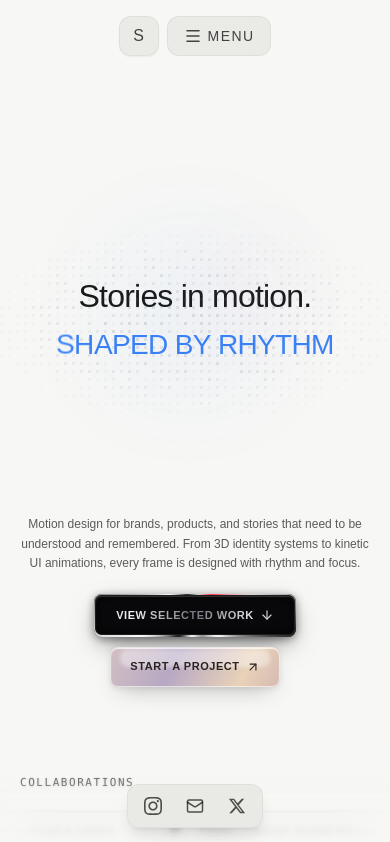
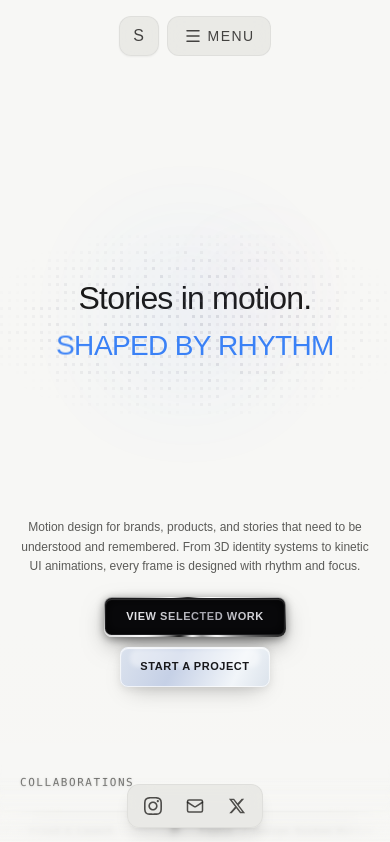
Before and after one commit to vinay-oppuri/sajju-portfolio, a Next.js app: page / in a window 390 px wide. Shown: the top 842 px of the page. Built offline with nearby package versions, Linux system fonts and the light colour scheme.

Commit message:
npm -> pnpm | client req modifications to hero-section regarding colors used in buttons

```diff
--- a/components/sections/hero-section.tsx
+++ b/components/sections/hero-section.tsx
@@ -1,6 +1,5 @@
 "use client";
 
-import { ArrowUpRight } from "lucide-react";
 import { motion } from "framer-motion";
 import { FlipFadeText } from "@/components/ui/flip-fade-text";
 import { CardTimeMachine } from "@/components/ui/new-cards";
@@ -125,14 +124,13 @@ export function HeroSection() {
               UI animations, every frame is designed with rhythm and focus.
             </p>
 
-            <div className="flex flex-wrap items-center justify-center lg:justify-end gap-2.5 sm:gap-3 pt-1">
+            <div className="flex flex-col items-center justify-center lg:items-end lg:justify-end w-full gap-2.5 sm:gap-3 pt-1">
               <ChromeBorderButton href="#work">
                 View selected work
               </ChromeBorderButton>
 
               <GlossButton
                 href="#contact"
-                icon={<ArrowUpRight className="size-3.5" />}
               >
                 <span>Start a project</span>
               </GlossButton>
--- a/components/ui/chrome-border-button.tsx
+++ b/components/ui/chrome-border-button.tsx
@@ -3,7 +3,6 @@
 import * as React from "react";
 import Link from "next/link";
 import { motion } from "framer-motion";
-import { ArrowDown } from "lucide-react";
 import { cn } from "@/lib/utils";
 
 export interface ChromeBorderButtonProps
@@ -31,51 +30,48 @@ export const ChromeBorderButton = React.forwardRef<
     },
     ref
   ) => {
-    const buttonBody = (
-      <div
-        className={cn(
-          "group relative rounded-lg p-[1.5px] overflow-hidden select-none inline-flex items-center justify-center",
-          "shadow-[0_10px_28px_-8px_rgba(0,0,0,0.6),0_2px_8px_rgba(0,0,0,0.4)]",
-          "transition-all duration-200 hover:scale-[1.02] active:scale-[0.97] cursor-pointer",
-          className
-        )}
-        style={{
-          background:
-            "linear-gradient(135deg, #2a2a2e 0%, #151518 35%, #3a3a40 55%, #151518 80%, #2a2a2e 100%)",
-        }}
-      >
+    const buttonContent = (
+      <>
         {/* traveling chrome metallic ring - rotating conic-gradient */}
         <motion.span
           className="absolute -inset-[140%] blur-[1.5px] pointer-events-none"
           style={{
             background:
-              "conic-gradient(from 0deg, #0a0a0a, #ffffff, #8a8a8a, #ffffff, #1c1c1c, #dcdcdc, #ff2d3b, #dcdcdc, #1c1c1c, #ffffff, #8a8a8a, #ffffff, #0a0a0a)",
+              "conic-gradient(from 0deg, #0a0a0a, #ffffff, #8a8a8a, #ffffff, #1c1c1c, #dcdcdc, #ffffff, #dcdcdc, #1c1c1c, #ffffff, #8a8a8a, #ffffff, #0a0a0a)",
           }}
           animate={{ rotate: 360 }}
           transition={{ duration: 4, repeat: Infinity, ease: "linear" }}
         />
 
         {/* Inner Face - Sleek Luxury Black */}
-        <div className="relative z-10 h-10 sm:h-11 px-5 sm:px-6 flex items-center justify-center rounded-[6.5px] bg-[#09090b] hover:bg-[#111114] select-none gap-2 border border-white/[0.08] shadow-[inset_0_1px_1px_rgba(255,255,255,0.18),inset_0_0_12px_rgba(0,0,0,0.8)] transition-colors duration-200">
+        <div className="relative z-10 w-full h-full px-5 sm:px-6 flex items-center justify-center rounded-[6.5px] bg-[#09090b] hover:bg-[#111114] select-none border border-white/8 shadow-[inset_0_1px_1px_rgba(255,255,255,0.18),inset_0_0_12px_rgba(0,0,0,0.8)] transition-colors duration-200">
           <motion.span
-            className="relative z-10 text-[11px] sm:text-xs font-semibold uppercase tracking-wider bg-clip-text text-transparent inline-flex items-center gap-1.5"
+            className="relative z-10 text-[11px] sm:text-xs font-semibold uppercase tracking-wider leading-none bg-clip-text text-transparent select-none flex items-center justify-center"
             style={{
               backgroundImage:
-                "linear-gradient(100deg, #ffffff 0%, #a1a1aa 22%, #f4f4f5 42%, #71717a 58%, #ffffff 76%, #d4d4d8 88%, #ffffff 100%)",
-              backgroundSize: "250% 100%",
+                "linear-gradient(110deg, #a1a1aa 0%, #e4e4e7 25%, #ffffff 50%, #e4e4e7 75%, #a1a1aa 100%)",
+              backgroundSize: "200% 100%",
             }}
-            animate={{ backgroundPosition: ["0% 50%", "250% 50%"] }}
-            transition={{ duration: 7, repeat: Infinity, ease: "linear" }}
+            animate={{ backgroundPosition: ["200% 50%", "0% 50%"] }}
+            transition={{ duration: 5, repeat: Infinity, ease: "linear" }}
           >
-            <span>{children}</span>
-            {icon !== undefined ? (
-              icon
-            ) : (
-              <ArrowDown className="size-3.5 text-zinc-300 group-hover:text-white transition-colors shrink-0" />
-            )}
+            {children}
           </motion.span>
+
+          {icon && (
+            <span className="absolute right-3.5 sm:right-4 top-1/2 -translate-y-1/2 flex items-center justify-center pointer-events-none">
+              {icon}
+            </span>
+          )}
         </div>
-      </div>
+      </>
+    );
+
+    const sharedClasses = cn(
+      "group relative rounded-lg p-[1.5px] overflow-hidden select-none inline-flex items-center justify-center h-10 sm:h-11 md:h-11 lg:h-11 shrink-0 cursor-pointer",
+      "shadow-[0_10px_28px_-8px_rgba(0,0,0,0.6),0_2px_8px_rgba(0,0,0,0.4)] hover:shadow-[0_14px_32px_-8px_rgba(0,0,0,0.8)]",
+      "transition-shadow duration-200",
+      className
     );
 
     if (href) {
@@ -87,9 +83,9 @@ export const ChromeBorderButton = React.forwardRef<
             target="_blank"
             rel="noopener noreferrer"
             onClick={onClick as unknown as React.MouseEventHandler<HTMLAnchorElement>}
-            className="inline-block"
+            className={sharedClasses}
           >
-            {buttonBody}
+            {buttonContent}
           </a>
         );
       }
@@ -99,9 +95,9 @@ export const ChromeBorderButton = React.forwardRef<
           ref={ref as React.Ref<HTMLAnchorElement>}
           href={href}
           onClick={onClick as unknown as React.MouseEventHandler<HTMLAnchorElement>}
-          className="inline-block"
+          className={sharedClasses}
         >
-          {buttonBody}
+          {buttonContent}
         </Link>
       );
     }
@@ -111,10 +107,10 @@ export const ChromeBorderButton = React.forwardRef<
         ref={ref as React.Ref<HTMLButtonElement>}
         type="button"
         onClick={onClick}
-        className="inline-block border-none bg-transparent p-0"
+        className={sharedClasses}
         {...props}
       >
-        {buttonBody}
+        {buttonContent}
       </button>
     );
   }
--- a/components/ui/gloss-button.tsx
+++ b/components/ui/gloss-button.tsx
@@ -2,7 +2,7 @@
 
 import * as React from "react";
 import Link from "next/link";
-import { motion, type HTMLMotionProps } from "framer-motion";
+import { motion } from "framer-motion";
 import { cn } from "@/lib/utils";
 
 export interface GlossButtonProps
@@ -25,7 +25,7 @@ export const GlossButton = React.forwardRef<
         className="absolute inset-0 pointer-events-none"
         style={{
           background:
-            "linear-gradient(115deg, #d9c6c2 0%, #b7a8c4 22%, #e8d2b8 40%, #c9a8ae 58%, #a99bbd 76%, #dcc4c0 100%)",
+            "linear-gradient(115deg, #e2e8f0 0%, #c5d0e6 22%, #f1f5f9 40%, #cbd5e1 58%, #b8c4db 76%, #eef2f6 100%)",
           backgroundSize: "220% 220%",
         }}
         animate={{
@@ -42,10 +42,10 @@ export const GlossButton = React.forwardRef<
       <div className="pointer-events-none absolute inset-x-2.5 top-0.5 h-[45%] rounded-lg bg-white/40 blur-[2px]" />
 
       {/* Subtle Inner Glass Sheen Border */}
-      <div className="pointer-events-none absolute inset-0 rounded-lg border border-white/60 shadow-[inset_0_1px_1px_rgba(255,255,255,0.8)]" />
+      <div className="pointer-events-none absolute inset-0 rounded-lg border border-white/70 shadow-[inset_0_1px_1px_rgba(255,255,255,0.85)]" />
 
       {/* Content Label + Icon */}
-      <span className="relative z-10 inline-flex items-center gap-1.5 font-semibold text-[#2a2320] transition-colors">
+      <span className="relative z-10 inline-flex items-center justify-center gap-1.5 font-semibold text-[#18181b] leading-none transition-colors">
         {children}
         {icon && <span className="inline-flex items-center">{icon}</span>}
       </span>
@@ -53,10 +53,10 @@ export const GlossButton = React.forwardRef<
   );
 
   const sharedClasses = cn(
-    "relative inline-flex items-center justify-center select-none overflow-hidden rounded-lg px-5 sm:px-6 h-10 sm:h-11 cursor-pointer",
-    "text-[11px] sm:text-xs uppercase tracking-wider font-semibold",
-    "shadow-[0_10px_24px_-10px_rgba(0,0,0,0.28),0_2px_6px_rgba(0,0,0,0.08)]",
-    "transition-all duration-200 ease-out hover:scale-[1.02] hover:shadow-[0_14px_28px_-10px_rgba(0,0,0,0.35)] active:scale-[0.97]",
+    "relative inline-flex items-center justify-center select-none overflow-hidden rounded-lg px-5 sm:px-6 h-10 sm:h-11 md:h-11 lg:h-11 shrink-0 cursor-pointer",
+    "text-[11px] sm:text-xs uppercase tracking-wider font-semibold leading-none",
+    "shadow-[0_10px_24px_-10px_rgba(0,0,0,0.28),0_2px_8px_rgba(0,0,0,0.08)]",
+    "transition-shadow duration-200 hover:shadow-[0_14px_28px_-10px_rgba(0,0,0,0.45)]",
     className
   );
 
--- a/package.json
+++ b/package.json
@@ -2,6 +2,7 @@
   "name": "sajju-portfolio",
   "version": "0.1.0",
   "private": true,
+  "packageManager": "pnpm@11.22.0",
   "scripts": {
     "dev": "next dev",
     "build": "next build",
@@ -16,7 +17,7 @@
     "lenis": "^1.3.26",
     "lucide-react": "^1.48.0",
     "motion": "^13.4.4",
-    "next": "16.3.3",
+    "next": "^16.4.0",
     "radix-ui": "^1.6.7",
     "react": "19.2.8",
     "react-dom": "19.2.8",
@@ -28,7 +29,7 @@
     "@types/react": "^19",
     "@types/react-dom": "^19",
     "eslint": "^9",
-    "eslint-config-next": "16.3.3",
+    "eslint-config-next": "^16.4.0",
     "tailwindcss": "^4",
     "typescript": "^5"
   }
--- /dev/null
+++ b/pnpm-workspace.yaml
@@ -0,0 +1,2 @@
+allowBuilds:
+  unrs-resolver: true
```
Also changed, not shown: 2 other files (tests, documents, lock files or other folders).
